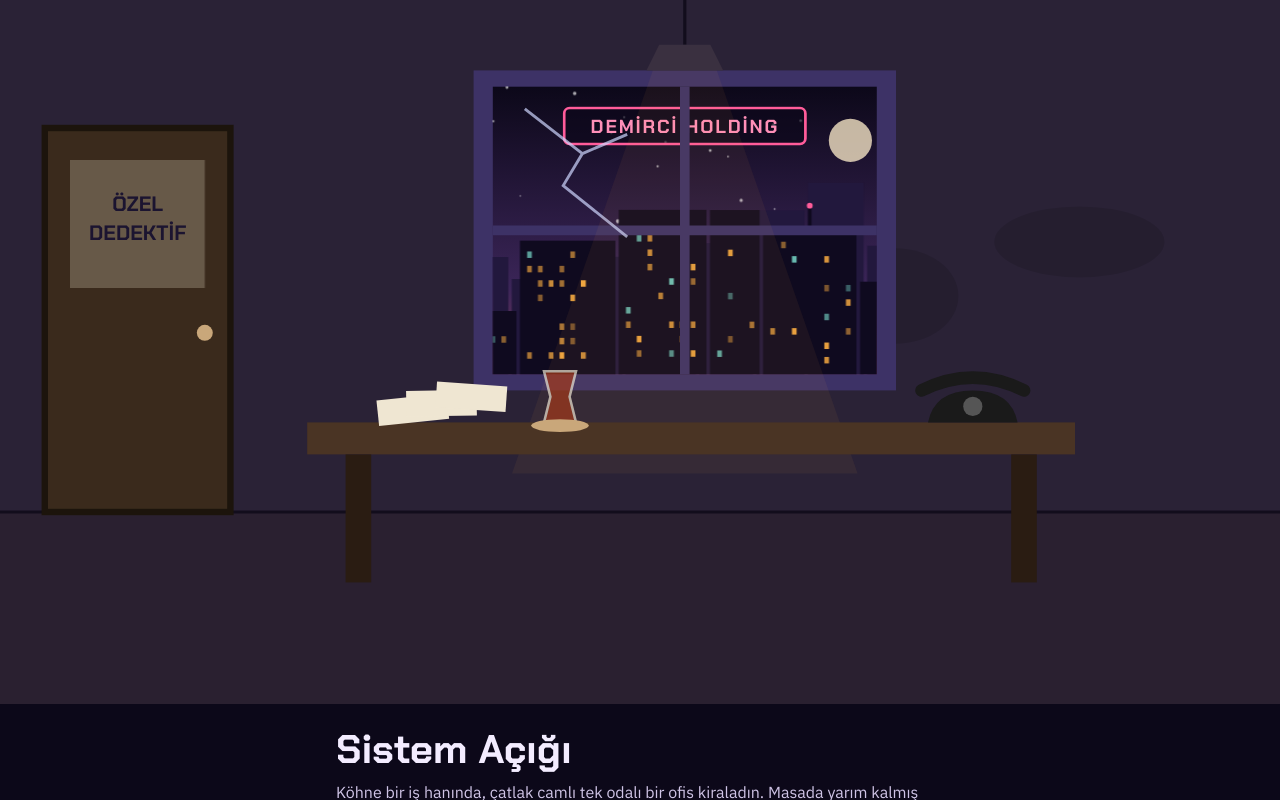
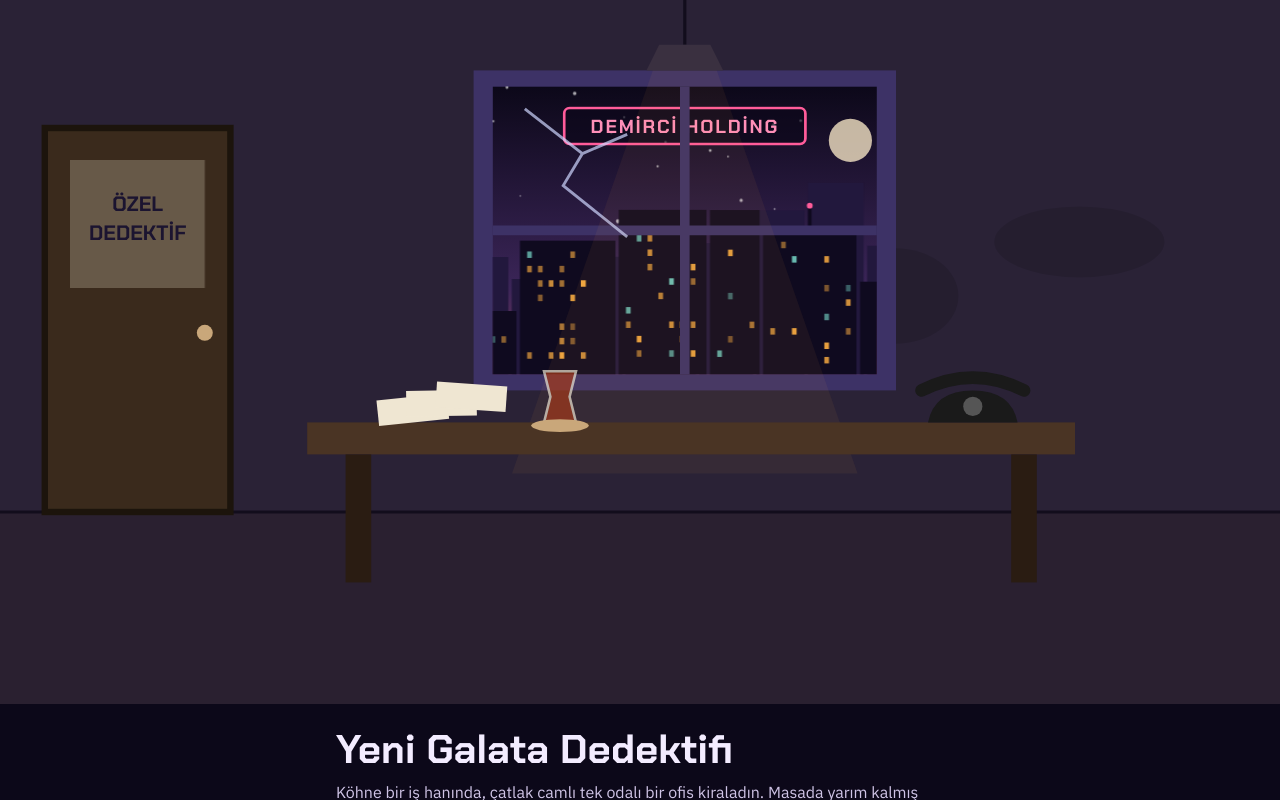
Before and after one commit to bolatemre/sistem-acigi, a website: page index.html in a window 1280 px wide. Shown: the top 800 px of the page. Drawn offline with Linux system fonts and the light colour scheme.

Commit message:
Update index.html

```diff
--- a/index.html
+++ b/index.html
@@ -3,7 +3,7 @@
 <head>
 <meta charset="utf-8">
 <meta name="viewport" content="width=device-width, initial-scale=1, viewport-fit=cover">
-<title>Sistem Açığı: Özel Dedektif</title>
+<title>Yeni Galata Dedektifi</title>
 <link rel="preconnect" href="https://fonts.googleapis.com">
 <link rel="preconnect" href="https://fonts.gstatic.com" crossorigin>
 <link href="https://fonts.googleapis.com/css2?family=Chakra+Petch:wght@500;700&family=IBM+Plex+Sans:wght@400;500;600&display=swap" rel="stylesheet">
@@ -402,11 +402,13 @@ textarea{flex:1;resize:none;border:1px solid var(--line);background:var(--bg);co
 .cons{margin:6px 0 0;padding-left:18px;font-size:14px;color:var(--muted)}
 .cons li{margin:3px 0}
 .item.sus.cleared{opacity:.6}
+.logo small{display:block;font-size:11px;letter-spacing:.08em;text-transform:uppercase;color:var(--muted);line-height:1.1}
+.logo{line-height:1.1}
 </style>
 </head>
 <body>
 <header class="status"><div class="wrap">
-  <div class="logo">Sistem Açığı</div>
+  <div class="logo"><small>Yeni Galata</small>Dedektifi</div>
   <div class="stat"><b id="sMoney">0</b><span>kredi</span></div>
   <div class="stat"><b id="sRep">0</b><span id="sLvl">sv 1</span></div>
   <div class="stat"><b id="sDay">1</b><span>gün</span></div>
@@ -435,7 +437,7 @@ textarea{flex:1;resize:none;border:1px solid var(--line);background:var(--bg);co
 <section class="intro" id="intro" hidden>
   <div class="art" id="introArt"></div>
   <div class="wrap">
-    <h1>Sistem Açığı</h1>
+    <h1>Yeni Galata Dedektifi</h1>
     <p>Köhne bir iş hanında, çatlak camlı tek odalı bir ofis kiraladın. Masada yarım kalmış soğuk bir çay ve ödenmemiş faturalar var. Şimdilik kayıp kedileri arayacaksın. Ama bu şehirde küçük işler, büyük sırlara açılır.</p>
     <label for="nameIn">Kapındaki tabelaya hangi isim yazılsın?</label>
     <input id="nameIn" maxlength="24" autocomplete="nickname" placeholder="Örn. Deniz">
```
